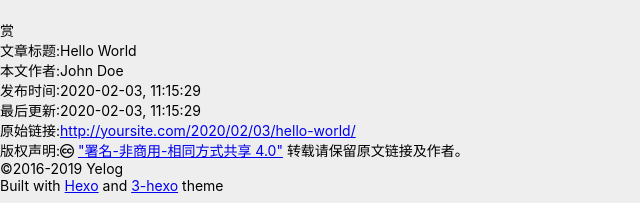
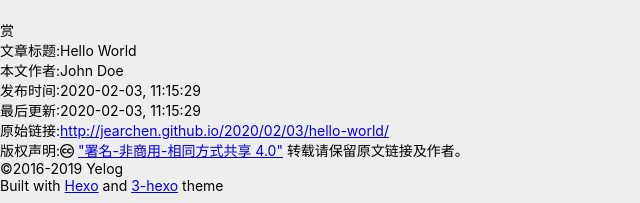
Before and after one commit to Jearchen/jearchen.github.io, a plain HTML site: page 2020/02/03/hello-world/index.html in a window 1280 px wide. Shown: the part 3760-3963 px from the top of the page, 0-640 px from the left. Drawn offline with nearby package versions, Linux system fonts and the light colour scheme.

Commit message:
Site updated: 2020-02-05 11:27:07

```diff
--- a/2020/02/03/hello-world/index.html
+++ b/2020/02/03/hello-world/index.html
@@ -9,7 +9,7 @@
 <meta name="description" content="Welcome to Hexo! This is your very first post. Check documentation for more info. If you get any problems when using Hexo, you can find the answer in troubleshooting or you can ask me on GitHub. Quick">
 <meta property="og:type" content="article">
 <meta property="og:title" content="Hello World">
-<meta property="og:url" content="http://yoursite.com/2020/02/03/hello-world/index.html">
+<meta property="og:url" content="http://jearchen.github.io/2020/02/03/hello-world/index.html">
 <meta property="og:site_name" content="Hexo">
 <meta property="og:description" content="Welcome to Hexo! This is your very first post. Check documentation for more info. If you get any problems when using Hexo, you can find the answer in troubleshooting or you can ask me on GitHub. Quick">
 <meta property="og:locale" content="en_US">
@@ -260,7 +260,7 @@
     <nav id="title-list-nav">
 
         <a  class=""
-           href="/2020/02/03/hello-world/"
+           href="/blog/2020/02/03/hello-world/"
            data-tag=""
            data-author="" >
             <span class="post-title" title="Hello World">Hello World</span>
@@ -360,7 +360,7 @@
     <p><span class="copy-title">本文作者:</span><a  title="John Doe">John Doe</a></p>
     <p><span class="copy-title">发布时间:</span>2020-02-03, 11:15:29</p>
     <p><span class="copy-title">最后更新:</span>2020-02-03, 11:15:29</p>
-    <span class="copy-title">原始链接:</span><a class="post-url" href="/2020/02/03/hello-world/" title="Hello World">http://yoursite.com/2020/02/03/hello-world/</a>
+    <span class="copy-title">原始链接:</span><a class="post-url" href="/blog/2020/02/03/hello-world/" title="Hello World">http://jearchen.github.io/2020/02/03/hello-world/</a>
     <p>
         <span class="copy-title">版权声明:</span><i class="fa fa-creative-commons"></i> <a rel="license noopener" href="http://creativecommons.org/licenses/by-nc-sa/4.0/" target="_blank" title="CC BY-NC-SA 4.0 International" target = "_blank">"署名-非商用-相同方式共享 4.0"</a> 转载请保留原文链接及作者。
     </p>
```
Also changed, not shown: archives/2020/02/index.html (+2 -2 lines), archives/2020/index.html (+2 -2 lines), archives/index.html (+2 -2 lines), index.html (+2 -2 lines).
